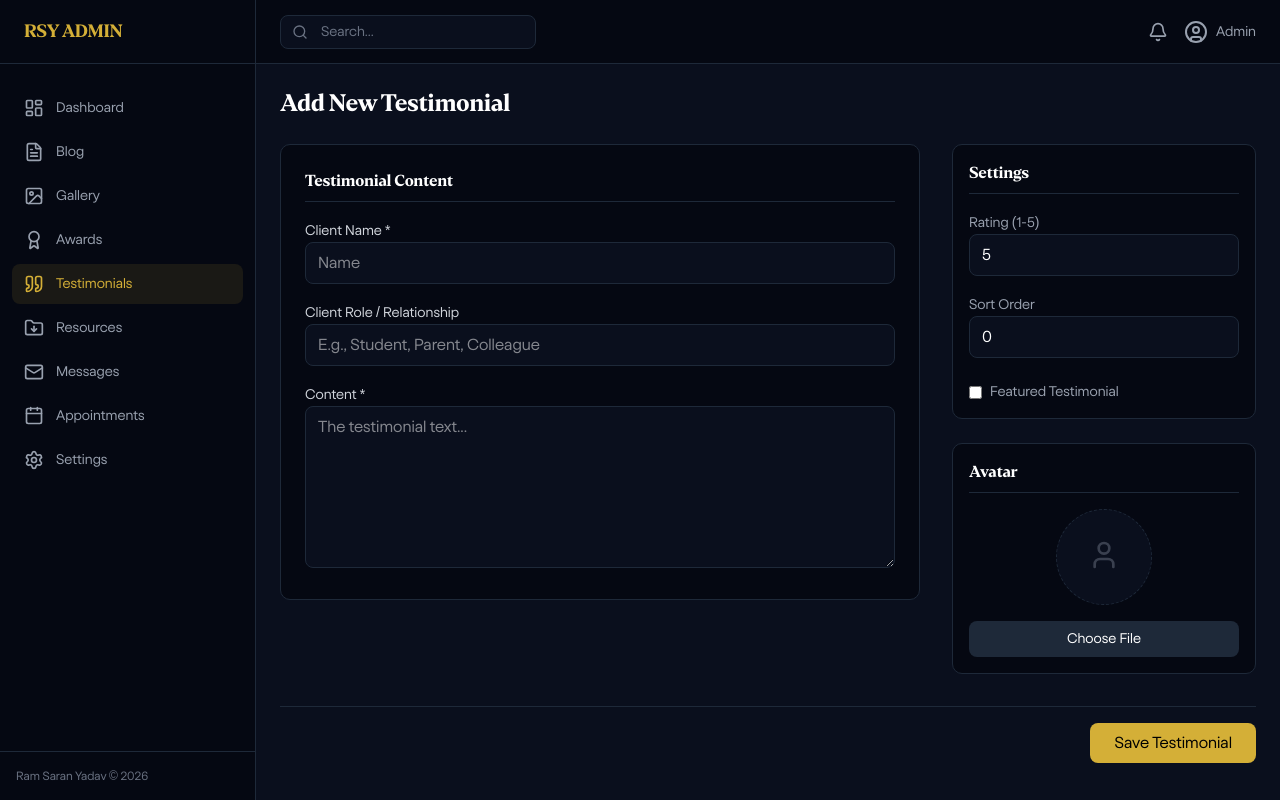
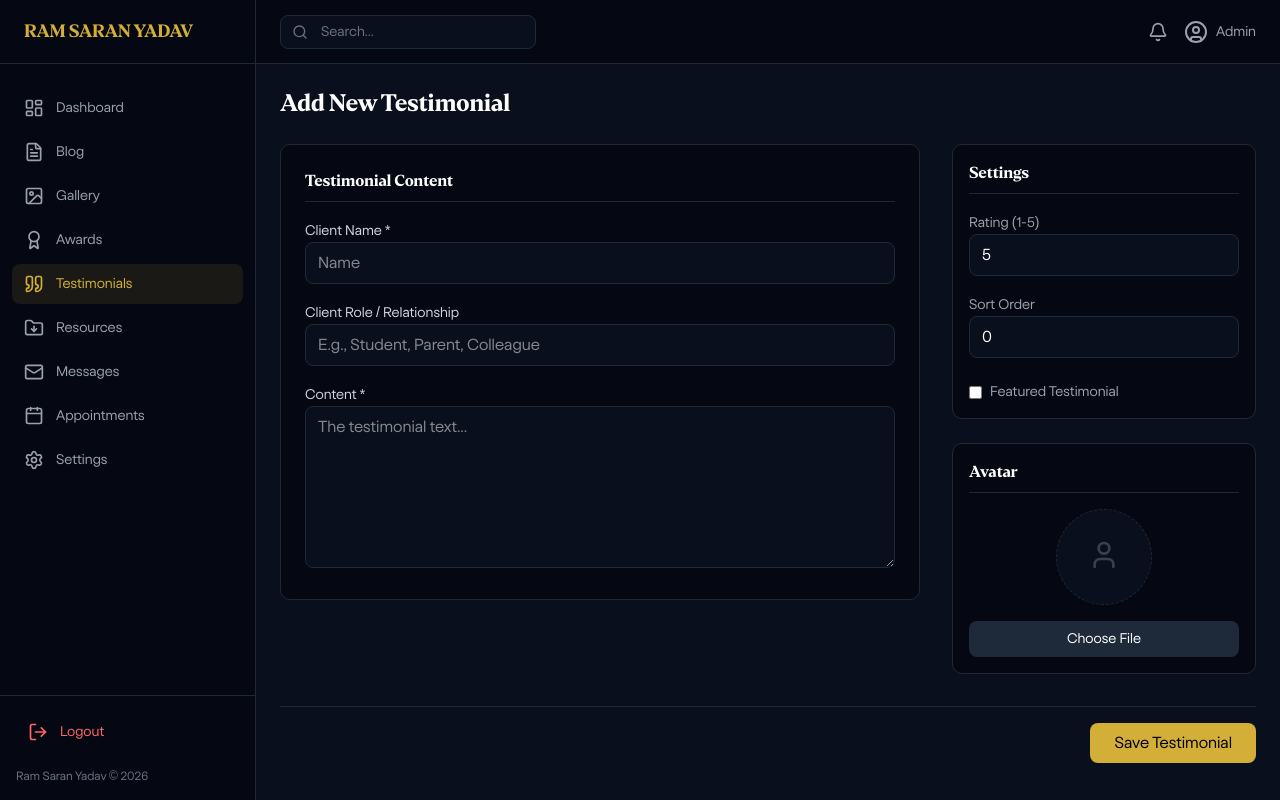
Before and after one commit to yramsaran833-web/portfolio-website, a Next.js app in the folder stitch_multifaceted_educator_brand_website/phase-b-nextjs/: page /admin/testimonials/new in a window 1280 px wide. Built offline with nearby package versions, Linux system fonts and the light colour scheme.

Commit message:
feat: admin ui updates - logout, full name, access settings

```diff
--- a/stitch_multifaceted_educator_brand_website/phase-b-nextjs/src/app/admin/settings/page.tsx
+++ b/stitch_multifaceted_educator_brand_website/phase-b-nextjs/src/app/admin/settings/page.tsx
@@ -9,17 +9,7 @@ export default async function SettingsPage() {
   const { data: user } = await supabase.auth.getUser()
   if (!user?.user) redirect('/login')
 
-  const { data: profile } = await supabase.from('profiles').select('role').eq('id', user.user.id).single()
-  if (profile?.role !== 'super_admin') {
-    return (
-      <div className="flex items-center justify-center h-[50vh]">
-        <div className="text-center space-y-4">
-          <h2 className="text-2xl font-bold text-white">Access Denied</h2>
-          <p className="text-gray-400">Only Super Admins can access site settings.</p>
-        </div>
-      </div>
-    )
-  }
+  // Removed role restriction so Ram Saran Yadav can access settings
 
   // Get or create settings
   let { data: settings } = await supabase.from('site_settings').select('*').limit(1).single()
--- a/stitch_multifaceted_educator_brand_website/phase-b-nextjs/src/app/login/actions.ts
+++ b/stitch_multifaceted_educator_brand_website/phase-b-nextjs/src/app/login/actions.ts
@@ -24,3 +24,9 @@ export async function loginAction(formData: FormData) {
 
   redirect('/admin')
 }
+
+export async function logoutAction() {
+  const supabase = await createClient()
+  await supabase.auth.signOut()
+  redirect('/login')
+}
--- a/stitch_multifaceted_educator_brand_website/phase-b-nextjs/src/app/login/page.tsx
+++ b/stitch_multifaceted_educator_brand_website/phase-b-nextjs/src/app/login/page.tsx
@@ -26,7 +26,7 @@ export default function LoginPage() {
     <div className="min-h-screen flex items-center justify-center bg-[#0a0f1d] text-white">
       <div className="bg-[#050812] border border-gray-800 p-8 rounded-lg w-full max-w-md">
         <div className="text-center mb-8">
-          <h1 className="text-2xl font-bold text-[#d4af37]">RSY ADMIN</h1>
+          <h1 className="text-2xl font-bold text-[#d4af37]">RAM SARAN YADAV ADMIN</h1>
           <p className="text-gray-400 text-sm mt-2">Sign in to access the dashboard</p>
         </div>
         <form onSubmit={handleSubmit} className="space-y-4">
--- a/stitch_multifaceted_educator_brand_website/phase-b-nextjs/src/components/layout/AdminSidebar.tsx
+++ b/stitch_multifaceted_educator_brand_website/phase-b-nextjs/src/components/layout/AdminSidebar.tsx
@@ -12,8 +12,10 @@ import {
   Mail,
   Calendar,
   FolderDown,
-  Settings
+  Settings,
+  LogOut
 } from 'lucide-react';
+import { logoutAction } from '@/app/login/actions';
 
 const navItems = [
   { name: 'Dashboard', href: '/admin', icon: LayoutDashboard },
@@ -33,7 +35,7 @@ export function AdminSidebar() {
   return (
     <aside className="w-64 bg-[#050812] border-r border-gray-800 hidden md:flex flex-col">
       <div className="h-16 flex items-center px-6 border-b border-gray-800">
-        <h1 className="text-[#d4af37] font-bold text-lg tracking-wider">RSY ADMIN</h1>
+        <h1 className="text-[#d4af37] font-bold text-lg tracking-wider">RAM SARAN YADAV</h1>
       </div>
       <nav className="flex-1 py-6 px-3 space-y-1">
         {navItems.map((item) => {
@@ -64,7 +66,16 @@ export function AdminSidebar() {
           );
         })}
       </nav>
-      <div className="p-4 border-t border-gray-800">
+      <div className="p-4 border-t border-gray-800 space-y-4">
+        <button
+          onClick={async () => {
+            await logoutAction();
+          }}
+          className="flex w-full items-center px-3 py-2.5 rounded-md text-sm font-medium text-red-400 hover:text-red-300 hover:bg-red-400/10 transition-colors"
+        >
+          <LogOut className="mr-3 h-5 w-5" />
+          Logout
+        </button>
         <div className="text-xs text-gray-500">Ram Saran Yadav &copy; 2026</div>
       </div>
     </aside>
```
